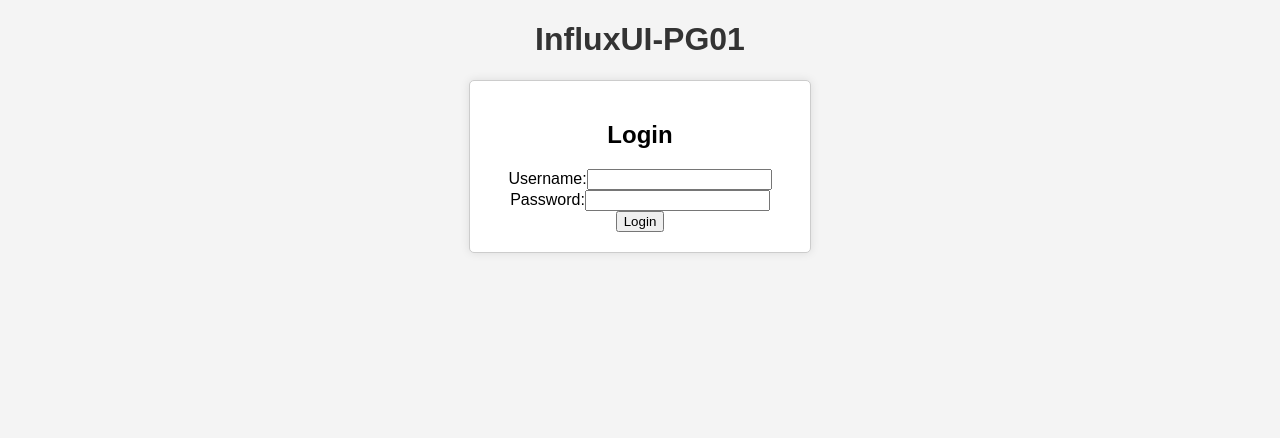
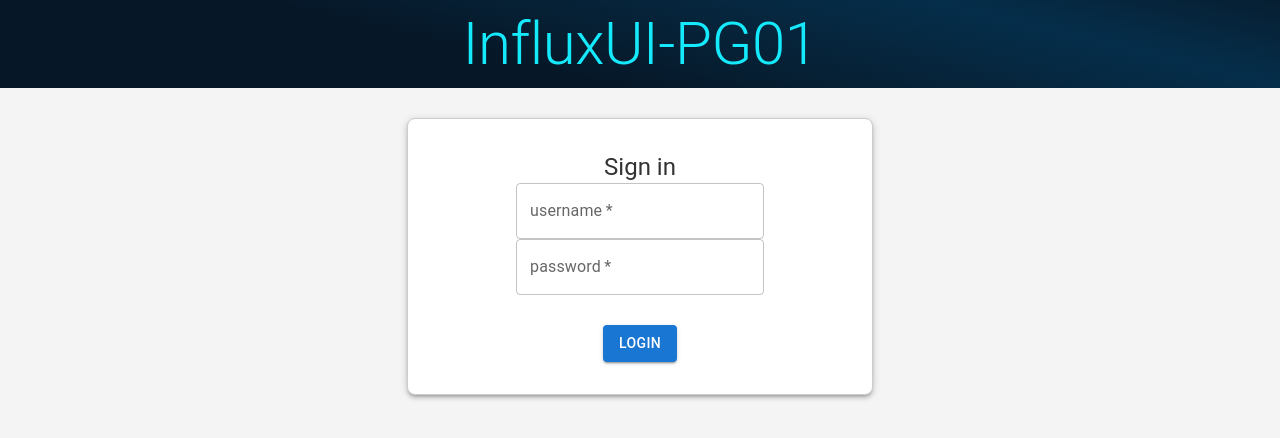
Before and after one commit to Mayy6/UniProject, a React (Vite) app in the folder InfluxUI-PG01/InfluxUI-PG1-frontend/: page / in a window 1280 px wide. Shown: the top 438 px of the page. Built offline with nearby package versions, Linux system fonts and the light colour scheme.

Commit message:
basic structure

```diff
--- a/InfluxUI-PG01/InfluxUI-PG1-frontend/package.json
+++ b/InfluxUI-PG01/InfluxUI-PG1-frontend/package.json
@@ -10,6 +10,9 @@
         "preview": "vite preview"
     },
     "dependencies": {
+        "@emotion/react": "^11.13.3",
+        "@emotion/styled": "^11.13.0",
+        "@mui/material": "^5.16.7",
         "axios": "^1.7.4",
         "react": "^18.3.1",
         "react-dom": "^18.2.0",
--- a/InfluxUI-PG01/InfluxUI-PG1-frontend/src/App.jsx
+++ b/InfluxUI-PG01/InfluxUI-PG1-frontend/src/App.jsx
@@ -3,6 +3,7 @@ import { BrowserRouter as Router, Route, Routes} from 'react-router-dom';
 
 import Login from './component/Login.jsx'
 import Dashboard from './component/Dashboard.jsx';
+import {Typography} from "@mui/material";
 
 function App() {
 
@@ -10,7 +11,15 @@ function App() {
     return (
       <Router>
             <div className="App">
-                <h1>InfluxUI-PG01</h1>
+                <Typography component="h1" variant="h2"
+                            sx={{
+                                backgroundImage: 'linear-gradient(13.54deg, rgba(0, 163, 255, 0.1) 36.27%, rgba(0, 163, 255, 0.25) 78.76%, rgba(0, 163, 255, 0.15) 100%)',
+                                backgroundColor: '#07070e',
+                                color: '#15eafd',
+                                padding: 1,
+                            }}>
+                    InfluxUI-PG01
+                </Typography>
                 <Routes>
                     <Route path="/" element={<Login />} />
                     <Route path="/dashboard"  element={<Dashboard />} />
--- a/InfluxUI-PG01/InfluxUI-PG1-frontend/src/component/Dashboard.jsx
+++ b/InfluxUI-PG01/InfluxUI-PG1-frontend/src/component/Dashboard.jsx
@@ -1,5 +1,6 @@
 import React from 'react';
 import axios from "axios";
+import {Button,TextField,Typography,Box} from "@mui/material";
 
 function Dashboard() {
     const handleSubmit = async (event) => {
@@ -28,10 +29,10 @@ function Dashboard() {
     };
     return (
         <div>
-            <h2>Dashboard</h2>
+            <Typography>Dashboard</Typography>
             <p>Welcome to the dashboard!</p>
             <form onSubmit={handleSubmit}>
-                <button>access to the api</button>
+                <Button variant="contained" type="submit">access to the api</Button>
             </form>
 
 
--- a/InfluxUI-PG01/InfluxUI-PG1-frontend/src/component/Login.jsx
+++ b/InfluxUI-PG01/InfluxUI-PG1-frontend/src/component/Login.jsx
@@ -1,6 +1,6 @@
 import React, { useState } from 'react';
+import {Button,TextField,Typography,Box} from "@mui/material";
 import axios from "axios";
-
 function Login() {
     const [username, setUsername] = useState('');
     const [password, setPassword] = useState('');
@@ -31,12 +31,26 @@ function Login() {
     };
 
     return (
-        <div className="login-container">
-            <h2>Login</h2>
+        <Box
+            sx={{
+                width: '100%',
+                maxWidth: '400px',
+                margin: 'auto',
+                padding: 4,
+                backgroundColor: '#ffffff',
+                borderRadius: 2,
+                boxShadow: 3,
+                marginTop: '30px'
+            }}
+            className="login-container">
+            <Typography component="h1" variant="h5">
+                Sign in
+            </Typography>
             <form onSubmit={handleSubmit}>
                 <div className="form-group">
-                    <label htmlFor="username">Username:</label>
-                    <input
+                    <TextField
+                        className="textFiled"
+                        label="username"
                         type="text"
                         id="username"
                         value={username}
@@ -45,8 +59,8 @@ function Login() {
                     />
                 </div>
                 <div className="form-group">
-                    <label htmlFor="password">Password:</label>
-                    <input
+                    <TextField
+                        label="password"
                         type="password"
                         id="password"
                         value={password}
@@ -54,9 +68,13 @@ function Login() {
                         required
                     />
                 </div>
-                <button type="submit">Login</button>
+                <Button variant="contained"
+                        sx={{
+                            marginTop: '30px'
+                        }}
+                        type="submit">Login</Button>
             </form>
-        </div>
+        </Box>
     );
 }
 
--- a/InfluxUI-PG01/InfluxUI-PG1-frontend/src/index.css
+++ b/InfluxUI-PG01/InfluxUI-PG1-frontend/src/index.css
@@ -7,6 +7,9 @@ body {
 
 .App {
   text-align: center;
+  color: white;
+  /*background-color: #07070e;*/
+  height: 100vh;
 }
 
 .login-container {
--- a/InfluxUI-PG01/InfluxUI-PG1-frontend/src/index.jsx
+++ b/InfluxUI-PG01/InfluxUI-PG1-frontend/src/index.jsx
@@ -4,7 +4,6 @@ import ReactDOM from 'react-dom/client';
 import App from './App.jsx';
 import './index.css';
 import axios from "axios";
-// Axios请求拦截器
 axios.interceptors.request.use(
     (config) => {
         const token = localStorage.getItem('token');
@@ -18,15 +17,12 @@ axios.interceptors.request.use(
     }
 );
 
-// Axios响应拦截器
 axios.interceptors.response.use(
     (response) => {
         return response;
     },
     (error) => {
         if (error.response && error.response.status === 401) {
-            // JWT可能已经过期，重定向到登录页面
-            // window.location.href = '/login';
         }
         return Promise.reject(error);
     }
```
Also changed, not shown: 2 other files (tests, documents, lock files or other folders).
